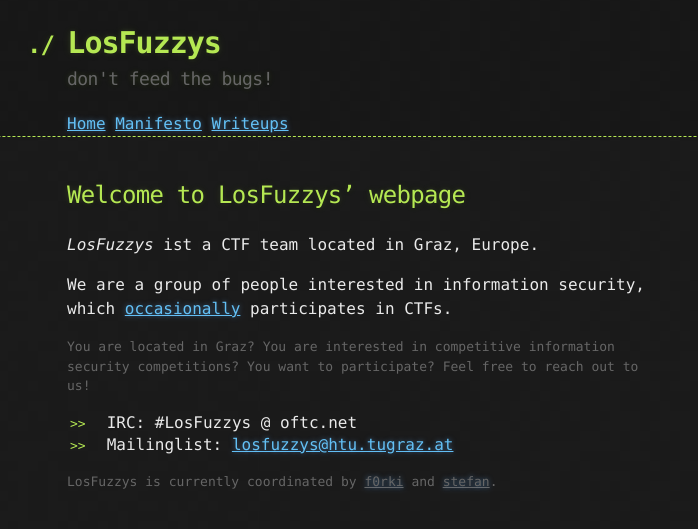
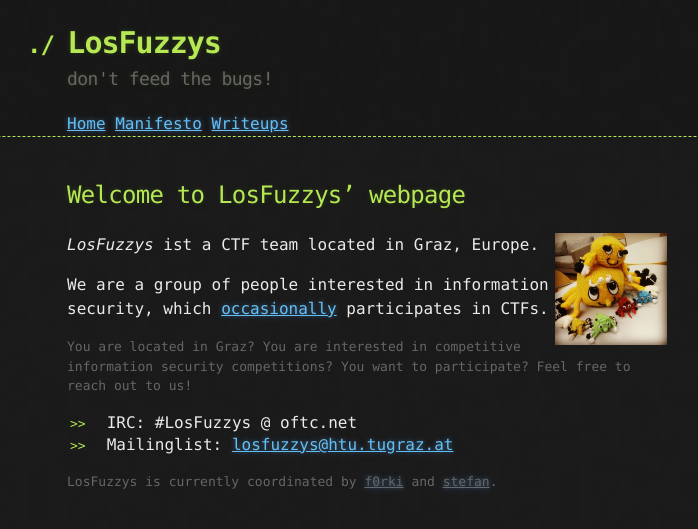
Before and after one commit to mtps3/Mtps3.github.io, a Jekyll site: the page built from index.md, in a window 1280 px wide. Shown: the top 529 px of the page, without its empty margins (273-971 px from the left). Built offline with Jekyll 4.4.1, drawn with Linux system fonts in a browser that asks for light colours.

Commit message:
added image of fuzzy to index

```diff
--- a/index.md
+++ b/index.md
@@ -5,6 +5,8 @@ permalink: /
 ---
 
 ## Welcome to LosFuzzys' webpage
+
+<img src="/images/fuzzy.jpg" style="width:7em; height:7em; float:right;" />
 
 *LosFuzzys* ist a CTF team located in Graz, Europe.
 
```
Also changed, not shown: images/fuzzy.jpg (added).
